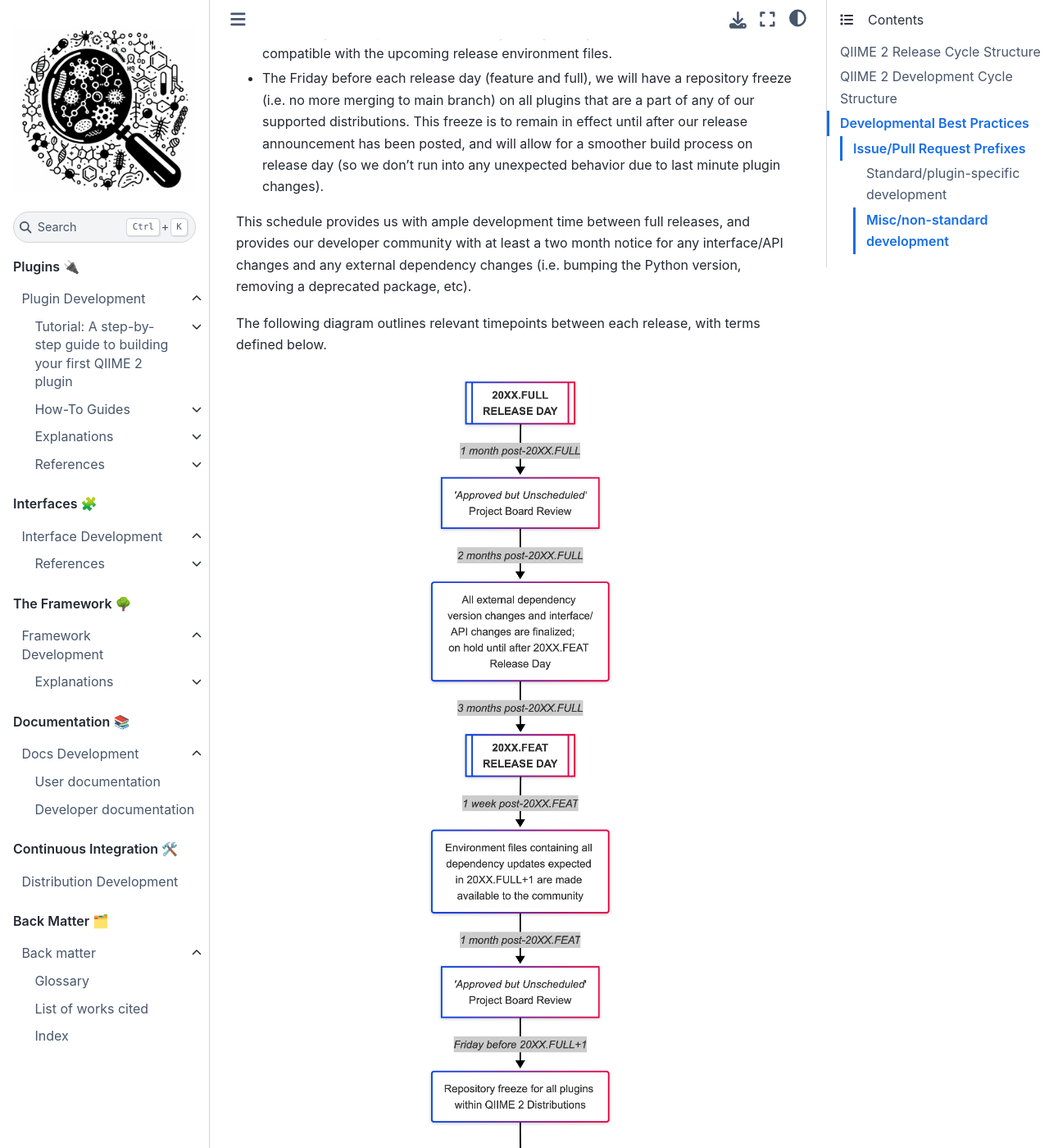
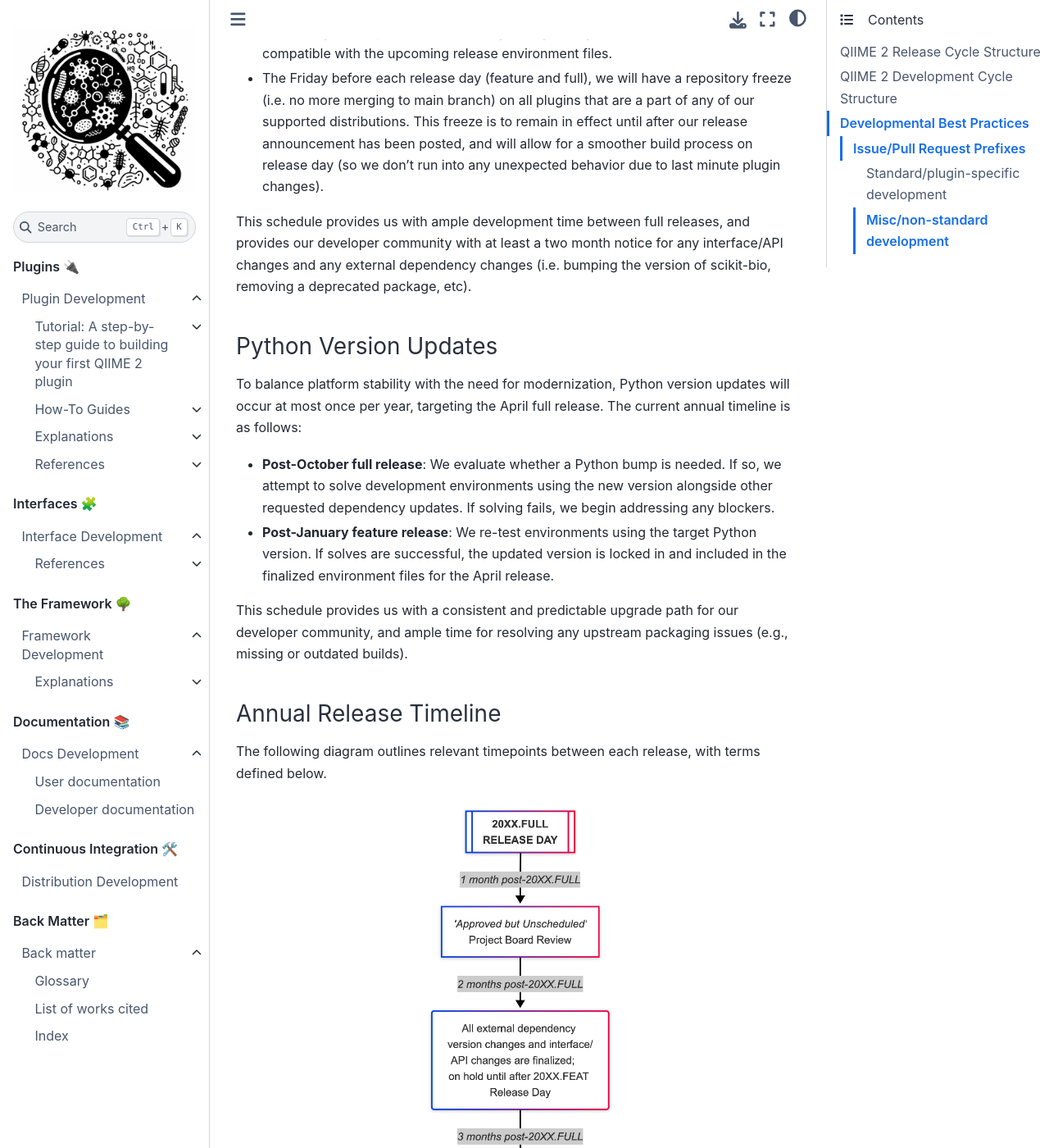
Before and after one commit to caporaso-lab/developing-with-qiime2, a Jupyter Book: the page built from book/framework/references/dev-cycle-structure.md, in a window 1280 px wide and 1400 px high, scrolled down 1266 px. Shown: the whole window at 82% size. Built offline with Jupyter Book 1.0.4 settings and Sphinx 7.4.7 and the Sphinx Book theme 1.1.4, drawn with Linux system fonts in a browser that asks for light colours; pages that are not in the unit, such as notebooks, are missing from menus.

Commit message:
MAINT: adds updated python version update schedule (#153)
* MAINT: adds updated python version update schedule

* SQUASH: misc formatting tweaks

```diff
--- a/book/framework/references/dev-cycle-structure.md
+++ b/book/framework/references/dev-cycle-structure.md
@@ -27,7 +27,23 @@ The important dates mentioned above within each development cycle are as follows
  - The Friday before each release day (feature and full), we will have a repository freeze (i.e. no more merging to main branch) on all plugins that are a part of any of our supported distributions.
    This freeze is to remain in effect until after our release announcement has been posted, and will allow for a smoother build process on release day (so we don't run into any unexpected behavior due to last minute plugin changes).
 
-This schedule provides us with ample development time between full releases, and provides our developer community with at least a two month notice for any interface/API changes and any external dependency changes (i.e. bumping the Python version, removing a deprecated package, etc).
+This schedule provides us with ample development time between full releases, and provides our developer community with at least a two month notice for any interface/API changes and any external dependency changes (i.e. bumping the version of scikit-bio, removing a deprecated package, etc).
+
+### Python Version Updates
+
+To balance platform stability with the need for modernization, Python version updates will occur at most once per year, targeting the April full release.
+The current annual timeline is as follows:
+
+- **Post-October full release**: We evaluate whether a Python bump is needed.
+  If so, we attempt to solve development environments using the new version alongside other requested dependency updates.
+  If solving fails, we begin addressing any blockers.
+
+- **Post-January feature release**: We re-test environments using the target Python version.
+If solves are successful, the updated version is locked in and included in the finalized environment files for the April release.
+
+This schedule provides us with a consistent and predictable upgrade path for our developer community, and ample time for resolving any upstream packaging issues (e.g., missing or outdated builds).
+
+### Annual Release Timeline
 
 The following diagram outlines relevant timepoints between each release, with terms defined below.
 
```
